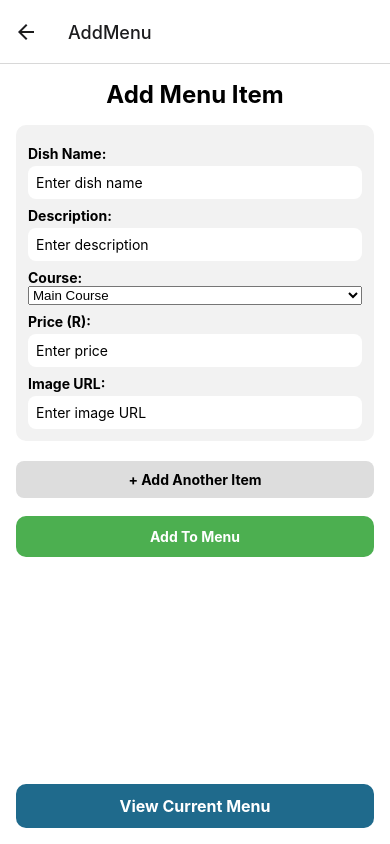
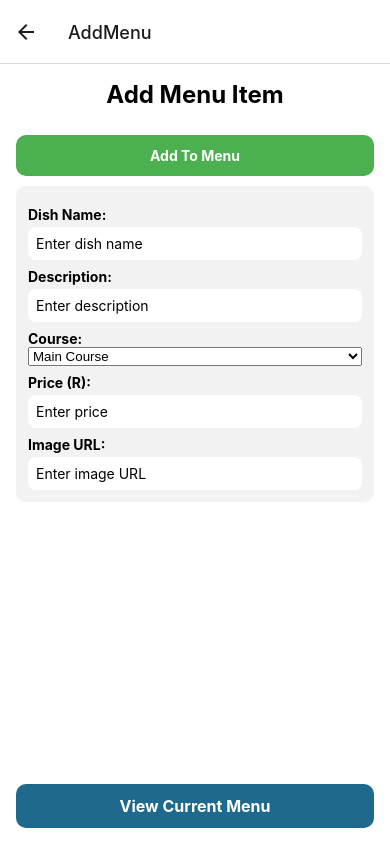
Before and after one commit to ST10480829-BandileMthabela/mast-part-2, a React Native app: screen /AddMenu in a window 390 px wide. Built offline with nearby package versions, Linux system fonts and the light colour scheme.

Commit message:
removed add another item button (the code logic is still there)

```diff
--- a/addmenu.tsx
+++ b/addmenu.tsx
@@ -250,6 +250,10 @@ export default function AddMenu() {
       <ScrollView>
         <Text style={styles.title}>Add Menu Item</Text>
 
+
+        <TouchableOpacity style={styles.submitButton} onPress={handleSubmit}>
+          <Text style={styles.submitButtonText}>Add To Menu</Text>
+        </TouchableOpacity>
         {menuItemsToAdd.map((item, index) => (
           <View key={item.tempId} style={styles.card}>
             <Text style={styles.label}>Dish Name:</Text>
@@ -304,13 +308,7 @@ export default function AddMenu() {
           </View>
         ))}
 
-        <TouchableOpacity style={styles.addButton} onPress={handleAddNewFormRow}>
-          <Text style={styles.addButtonText}>+ Add Another Item</Text>
-        </TouchableOpacity>
 
-        <TouchableOpacity style={styles.submitButton} onPress={handleSubmit}>
-          <Text style={styles.submitButtonText}>Add To Menu</Text>
-        </TouchableOpacity>
 
         {showExisting && (
           <View>
```
